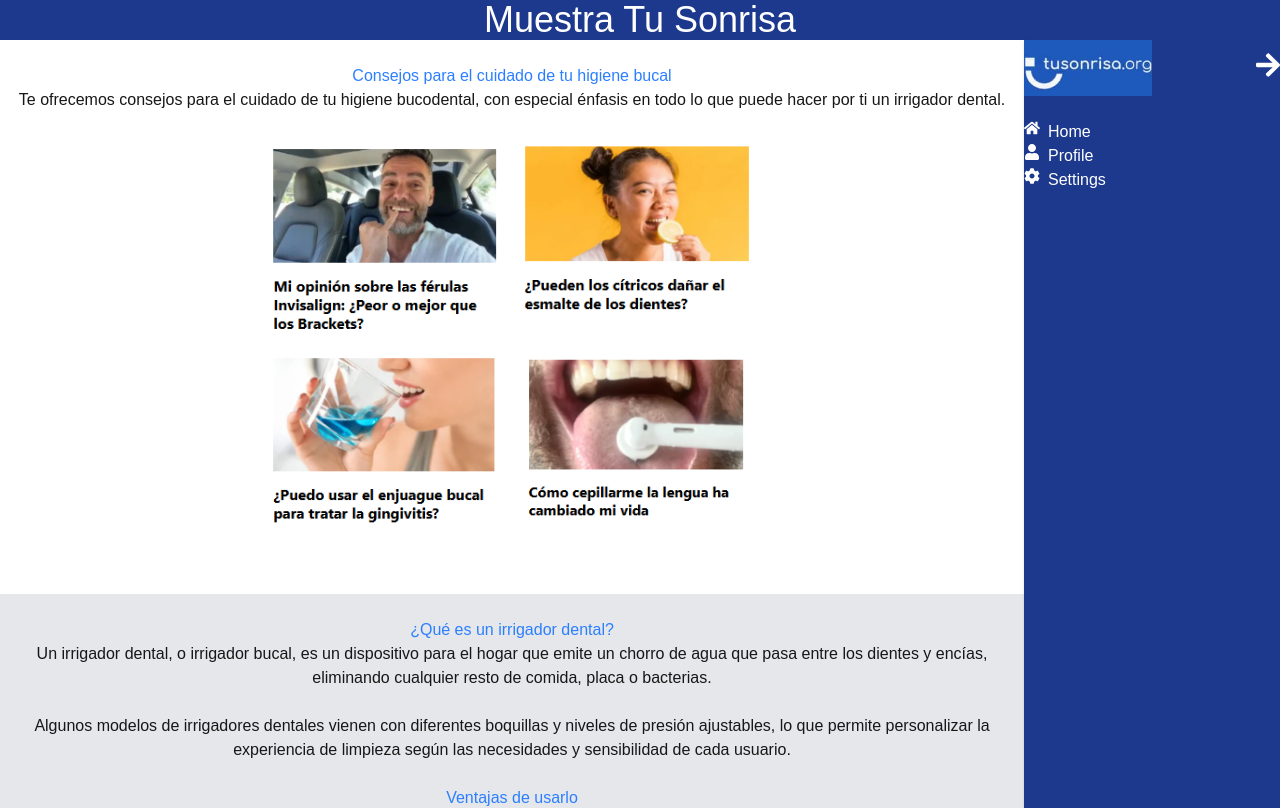
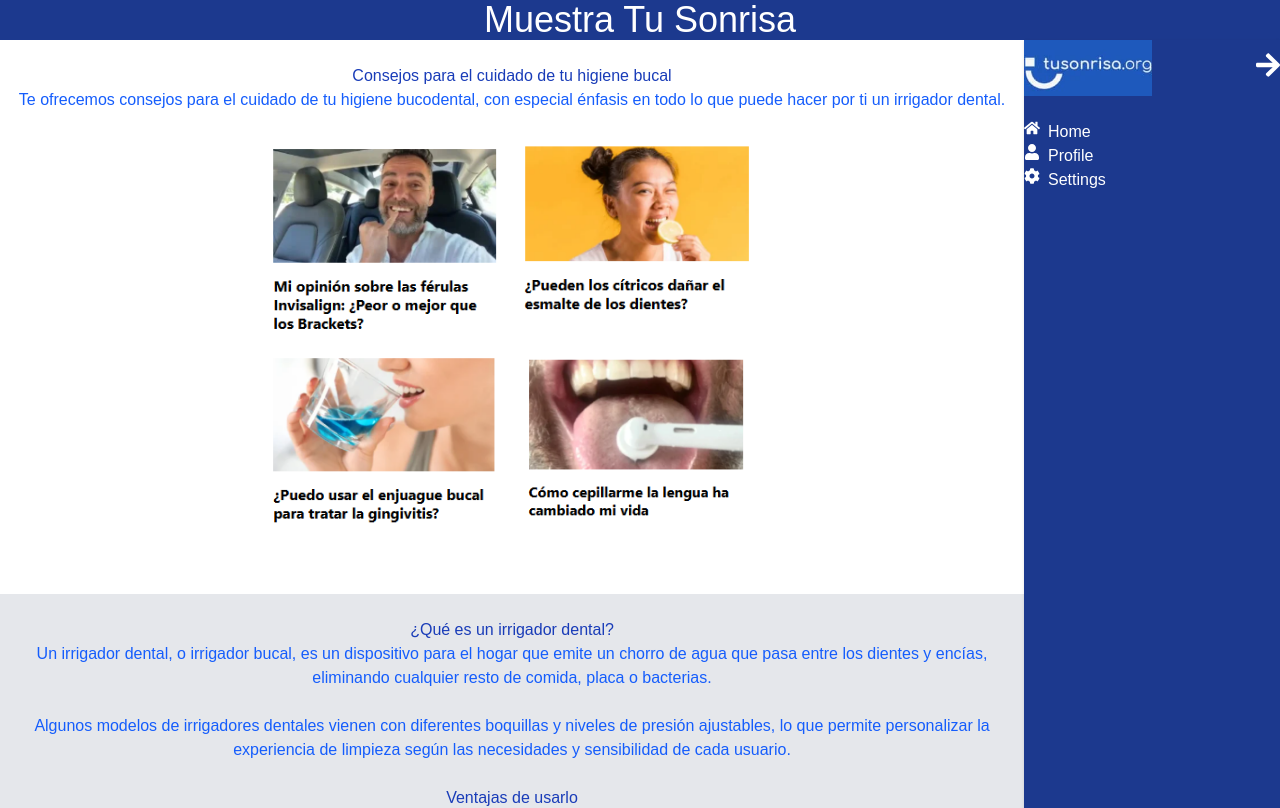
Before and after one commit to DiegoSimal/PracticeTypeScriptPage, a Next.js app: page / in a window 1280 px wide. Shown: the top 808 px of the page. Built offline with nearby package versions, Linux system fonts and the light colour scheme.

Commit message:
Dont view text problem resolve

```diff
--- a/src/components/ParagraphSize/ParagraphSize.tsx
+++ b/src/components/ParagraphSize/ParagraphSize.tsx
@@ -1,3 +1,3 @@
 export default function ParagraphSize({paragraph}: {paragraph: string}){
-    return <p className="pl-10 text-center">{paragraph}</p>
+    return <p className="pl-10 text-center text-blue-600">{paragraph}</p>
 }
--- a/src/components/TitleSize/TitleSize.tsx
+++ b/src/components/TitleSize/TitleSize.tsx
@@ -1,3 +1,3 @@
 export default function TitleSize({title}: {title: string}){
-    return <h2 className="text-blue-500 text-center">{title}</h2>
+    return <h2 className="text-blue-800 text-center">{title}</h2>
 }
```
